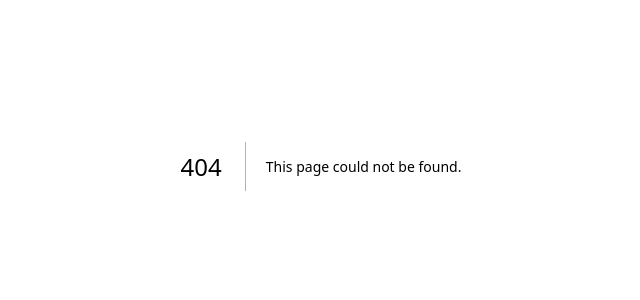
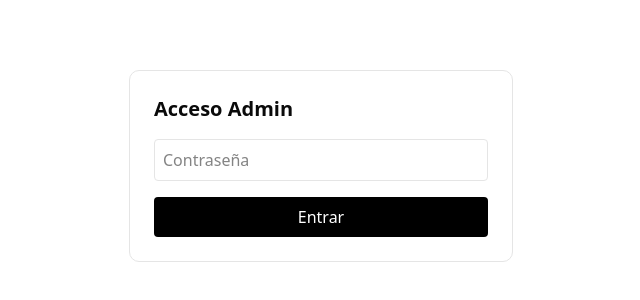
Before and after one commit to GalekWorld/GalekPromptGallery, a Next.js app: page /admin-login in a window 1280 px wide. Before the commit this address had no page. Shown: the part 234-534 px from the top of the page, without its empty margins (319-959 px from the left). Built offline with nearby package versions, Linux system fonts and the light colour scheme.

Commit message:
Create page.tsx

```diff
--- /dev/null
+++ b/src/app/admin-login/page.tsx
@@ -0,0 +1,47 @@
+'use client'
+
+import { useState } from 'react'
+
+export default function AdminLogin() {
+  const [password, setPassword] = useState('')
+  const [error, setError] = useState('')
+
+  async function onSubmit(e: React.FormEvent) {
+    e.preventDefault()
+    setError('')
+
+    const res = await fetch('/api/admin/login', {
+      method: 'POST',
+      headers: { 'Content-Type': 'application/json' },
+      body: JSON.stringify({ password }),
+    })
+
+    if (res.ok) {
+      window.location.href = '/admin'
+    } else {
+      setError('Contraseña incorrecta')
+    }
+  }
+
+  return (
+    <div className="min-h-screen flex items-center justify-center p-4">
+      <form onSubmit={onSubmit} className="w-full max-w-sm space-y-4 border p-6 rounded-lg">
+        <h1 className="text-xl font-bold">Acceso Admin</h1>
+
+        <input
+          type="password"
+          placeholder="Contraseña"
+          value={password}
+          onChange={(e) => setPassword(e.target.value)}
+          className="w-full border p-2 rounded"
+        />
+
+        {error && <p className="text-red-600">{error}</p>}
+
+        <button className="w-full bg-black text-white py-2 rounded">
+          Entrar
+        </button>
+      </form>
+    </div>
+  )
+}
```
